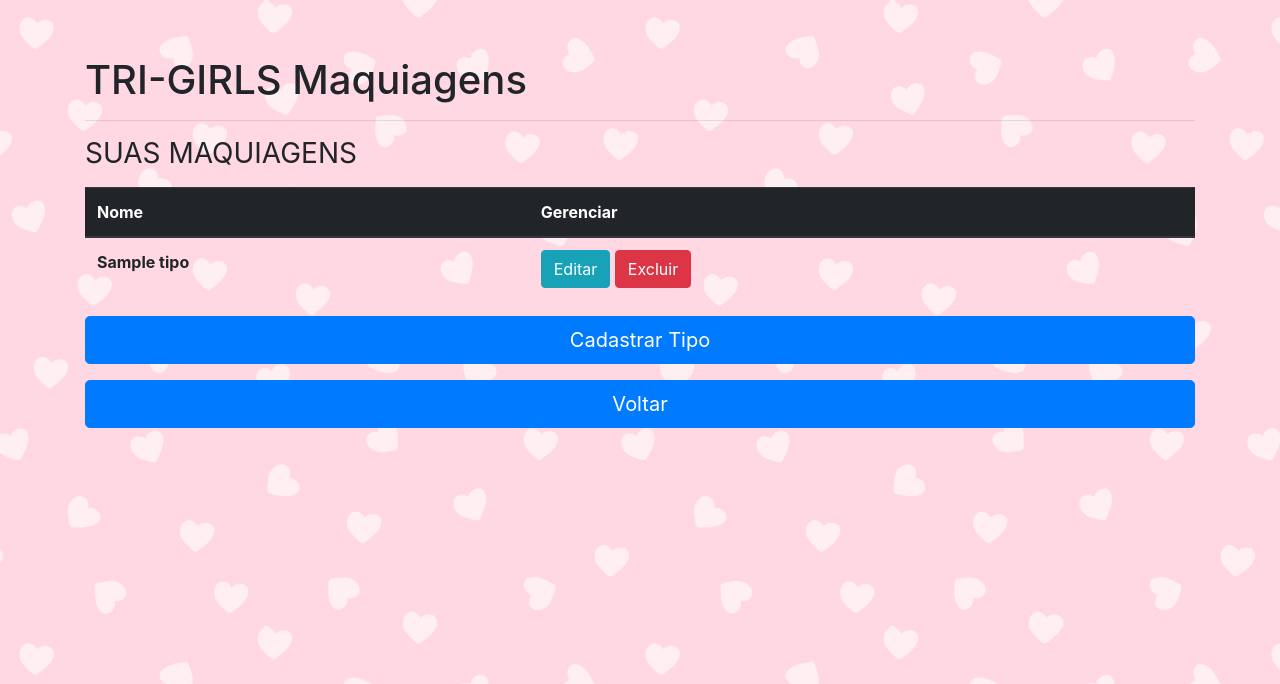
After one commit to brunogomesifrn/info419maquiagem, a Django app: page /tipo/ in a window 1280 px wide. The commit adds this page. Shown: the top 684 px of the page. Run offline with Django 3.2, Linux system fonts and the light colour scheme; tables that the repository leaves empty hold one stand-in row (values such as "Sample post"); some libraries are stand-ins or nearby versions.

Commit message:
criei novas urls e páginas

```diff
--- a/core/models.py
+++ b/core/models.py
@@ -6,9 +6,12 @@ from django.db import models
 class Tipo(models.Model):
 	nome = models.CharField('Nome', max_length=150)
 
+	def __str__(self):
+		return self.nome
+
 class Maquiagem(models.Model):
 	nome = models.CharField('Nome', max_length=150)
-	valor = models.DecimalField('Valor', max_digits=4, decimal_places=2)
+	valor = models.DecimalField('Valor', max_digits=6, decimal_places=2)
 	descricao = models.CharField('Descrição', max_length=300)
 	tipos =  models.ForeignKey(Tipo, on_delete=models.CASCADE)
 	foto= models.ImageField('Foto', upload_to="fotos", null=True)
--- /dev/null
+++ b/core/templates/tipo.html
@@ -0,0 +1,38 @@
+{% extends 'pagina_inicial.html' %}
+{% load widget_tweaks %}
+
+
+{% block conteudo %}
+
+  <p class="h3 mb-3 font-weight-normal">SUAS MAQUIAGENS</p>
+
+    <div class="row">
+      <div class="col-lg-12 mb-12">
+
+  <table class="table">
+              <thead class="thead-dark">
+                <tr>
+                  <th scope="col">Nome</th>
+                  <th scope="col">Gerenciar</th>
+                </tr>
+              </thead>
+              <tbody>
+                {% for lista in lista_Tipo %}
+                <tr>
+                  <th scope="row">{{lista.nome}}</th>
+                    <td>
+                      <a href="{% url 'editartipo' lista.id %}"><button type="button" class="btn btn-info">Editar</button></a>
+                      <a href="{% url 'excluirtipo' lista.id %}"><button type="button" class="btn btn-danger">Excluir</button></a>
+                  </td>
+
+                </tr>
+                {% empty %}
+                Nenhum Tipo de maquiagem foi cadastrada
+                {% endfor %}
+
+              </tbody>
+    </table>
+
+    <p><a href="{% url 'Cadastrartipo' %}"><button class="btn btn-lg btn-primary btn-block" type="submit">Cadastrar Tipo</button></a></p>
+    <p><a href="{% url 'usuario' %}"><button class="btn btn-lg btn-primary btn-block" type="submit">Voltar</button></a></p>
+{% endblock %}
--- a/core/templates/usuario.html
+++ b/core/templates/usuario.html
@@ -14,8 +14,8 @@
                 <tr>
                   <th scope="col">Maquiagem</th>
                   <th scope="col">Valor</th>
+                  <th scope="col">Desrição</th>
                   <th scope="col">Foto</th>
-                  <th scope="col">Descrição</th>
                   <th scope="col">Gerenciar</th>
                 </tr>
               </thead>
@@ -40,7 +40,8 @@
               </tbody>
     </table>
 
-    <p><a href="{% url 'adicionar' %}"><button class="btn btn-lg btn-primary btn-block" type="submit">Adicionar</button></a></p>
+    <p><a href="{% url 'tipo' %}"><button class="btn btn-lg btn-primary btn-block" type="submit">Tipo de Makes Disponíveis</button></a></p>
+    <p><a href="{% url 'adicionar' %}"><button class="btn btn-lg btn-primary btn-block" type="submit">Cadastrar Produto</button></a></p>
     <p><a href="{% url 'logout' %}"><button class="btn btn-lg btn-primary btn-block" type="submit">Logout</button></a></p>
 
 {% endblock%}
--- a/core/views.py
+++ b/core/views.py
@@ -1,8 +1,8 @@
 from django.shortcuts import render, redirect
 from django.contrib.auth.decorators import login_required
 from django.contrib.auth.forms import UserCreationForm
-from .models import Maquiagem
-from .forms import  MaquiagemForm
+from .models import Maquiagem, Tipo
+from .forms import  MaquiagemForm, TipoForm
 
 #from django.contrib.auth.models import User
 # Create your views here.
@@ -44,9 +44,50 @@ def adicionar(request):
 	}
 	return render(request, 'add.html', contexto)
 
+def tipo (request):
+	lista = Tipo.objects.all()
+
+	contexto = {
+	'lista_Tipo': lista
+	}
+	return render(request, 'tipo.html', contexto)
+
+def Cadastrartipo (request):
+	form = TipoForm(request.POST or None)
+
+	if form.is_valid():
+		form.save()
+		return redirect('tipo')
+
+	contexto = {
+	'form': form
+	}
+	return render(request, 'Cadastrartipo.html', contexto)
+
+def editartipo(request, id):
+	tipo = Tipo.objects.get(pk=id)
+	form = TipoForm(request.POST or None, instance=tipo)
+
+	if form.is_valid():
+		form.save()
+		return redirect('tipo')
+
+	contexto = {
+	'form': form
+	}
+
+	return render(request, 'Cadastrartipo.html', contexto)
+
+def excluirtipo(request, id):
+	tipo = Tipo.objects.get(pk=id)
+	tipo.delete()
+
+	return redirect('tipo')
+
+
 def editar(request, id):
 	lista = Maquiagem.objects.get(pk=id)
-	form = MaquiagemForm(request.POST or None, request.FILES or None, instance=Maquiagem)
+	form = MaquiagemForm(request.POST or None, request.FILES or None, instance=lista)
 
 	if form.is_valid():
 		form.save()
--- a/info419maquiagem/urls.py
+++ b/info419maquiagem/urls.py
@@ -18,18 +18,22 @@ from django.urls import path
 from django.conf import settings
 from django.conf.urls.static import static
 from django.contrib.auth import views as auth_views
-from core.views import cadastro, pagina, usuario, adicionar, editar, excluir
+from core.views import cadastro, pagina, usuario, adicionar, tipo, Cadastrartipo, editartipo, excluirtipo, editar, excluir
 
 
 urlpatterns = [
     path('admin/', admin.site.urls),
-    path('make/',pagina, name= 'pagina'),
+    path('make/',pagina, name= "pagina"),
     path('logout/', auth_views.LogoutView.as_view(), name = "logout"),
-    path('cadastro/', cadastro, name='cadastro'),
-    path('login/', auth_views.LoginView.as_view(), name='login'),
-    path('usuario/', usuario, name='usuario'),
-    path('adicionar/', adicionar, name='adicionar'),
-    path('editar/<int:id>', editar, name='editar'),
-    path('excluir/<int:id>', excluir, name='excluir'),
+    path('cadastro/', cadastro, name="cadastro"),
+    path('login/', auth_views.LoginView.as_view(), name="login"),
+    path('usuario/', usuario, name="usuario"),
+    path('tipo/', tipo, name="tipo"),
+    path('Cadastrar Tipo/', Cadastrartipo, name="Cadastrartipo"),
+    path('editartipo/<int:id>/', editartipo, name="editartipo"),
+    path('excluirtipo/<int:id>/', excluirtipo, name="excluirtipo"),
+    path('adicionar/', adicionar, name="adicionar"),
+    path('editar/<int:id>/', editar, name="editar"),
+    path('excluir/<int:id>/', excluir, name="excluir"),
 
 ] + static(settings.MEDIA_URL, document_root=settings.MEDIA_ROOT)
```
Also changed, not shown: core/templates/Cadastrartipo.html (added, +19 -0 lines), core/templates/add.html (+9 -2 lines), core/migrations/0004_auto_20190701_0013.py (added), foto/fotos/bato.jpg (added), foto/fotos/lip.jpg (added), foto/fotos/po.jpg (added).
